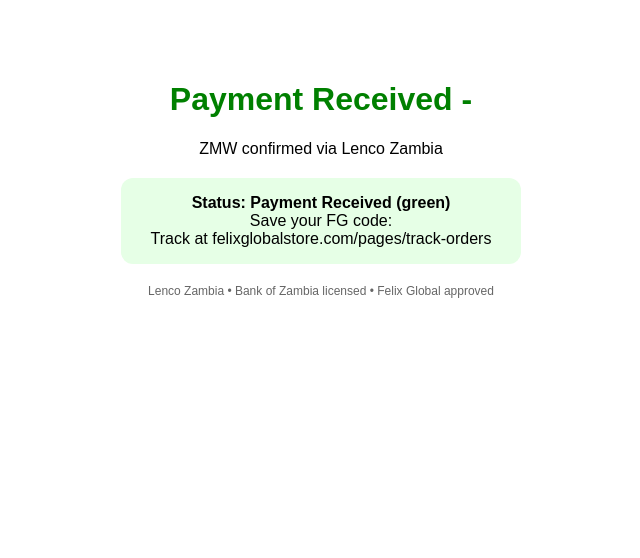
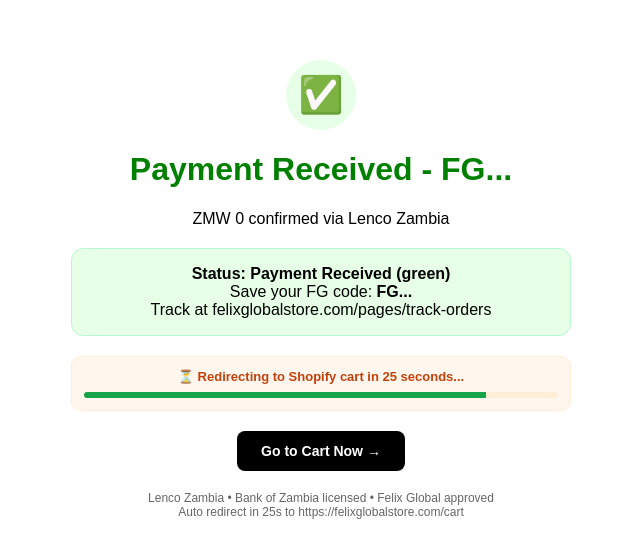
Before and after one commit to felixmtex-bot/felix-real-lenco-payment, a Next.js app: page /success in a window 1280 px wide. Shown: the top 558 px of the page, without its empty margins (319-959 px from the left). Built offline with nearby package versions, Linux system fonts and the light colour scheme.

Commit message:
Update page.jsx

```diff
--- a/app/success/page.jsx
+++ b/app/success/page.jsx
@@ -1,25 +1,59 @@
 "use client";
 import { Suspense } from "react";
 import { useSearchParams } from "next/navigation";
+import { useState, useEffect } from "react";
 
-// Force dynamic so Vercel doesn't try to pre-render /success
 export const dynamic = 'force-dynamic';
 
 function SuccessContent() {
   const params = useSearchParams();
-  const ref = params.get("ref");
-  const amount = params.get("amount");
+  const ref = params.get("ref") || params.get("reference") || "FG...";
+  const amount = params.get("amount") || "0";
+  const coll = params.get("coll") || "";
+  const returnUrl = params.get("return_url") || "https://felixglobalstore.com/cart";
+
+  const [countdown, setCountdown] = useState(30);
+
+  useEffect(() => {
+    const timer = setInterval(() => {
+      setCountdown(prev => {
+        if (prev <= 1) {
+          clearInterval(timer);
+          window.location.href = returnUrl;
+          return 0;
+        }
+        return prev - 1;
+      });
+    }, 1000);
+    return () => clearInterval(timer);
+  }, [returnUrl]);
 
   return (
-    <div style={{ maxWidth: 400, margin: "40px auto", textAlign: "center", fontFamily: "sans-serif", padding: 20 }}>
+    <div style={{ maxWidth: 500, margin: "40px auto", textAlign: "center", fontFamily: "sans-serif", padding: 20 }}>
+      <div style={{ width: 70, height: 70, background: "#e6ffe6", borderRadius: "50%", display: "flex", alignItems: "center", justifyContent: "center", margin: "0 auto 15px", fontSize: 36 }}>✅</div>
       <h1 style={{ color: "green" }}>Payment Received - {ref}</h1>
-      <p>ZMW {amount} confirmed via Lenco Zambia</p >
-      <div style={{ background: "#e6ffe6", padding: 16, borderRadius: 12, marginTop: 20 }}>
+      <p>ZMW {amount} confirmed via Lenco Zambia</p>
+      <div style={{ background: "#e6ffe6", padding: 16, borderRadius: 12, marginTop: 20, border: "1px solid #bbf7d0" }}>
         <b>Status: Payment Received (green)</b><br />
         Save your FG code: <b>{ref}</b><br />
         Track at felixglobalstore.com/pages/track-orders
+        {coll && <><br/><span style={{ fontSize: 10, color: "#666" }}>Lenco ID: {coll}</span></>}
       </div>
-      <p style={{ fontSize: 12, color: "#666", marginTop: 20 }}>Lenco Zambia • Bank of Zambia licensed • Felix Global approved</p >
+
+      <div style={{ background: "#fff7ed", border: "1px solid #ffedd5", borderRadius: 10, padding: 12, marginTop: 20 }}>
+        <div style={{ fontSize: 13, fontWeight: 700, color: "#c2410c" }}>⏳ Redirecting to Shopify cart in {countdown} seconds...</div>
+        <div style={{ width: "100%", background: "#ffedd5", borderRadius: 10, height: 6, marginTop: 8, overflow: "hidden" }}>
+          <div style={{ width: `${(countdown/30)*100}%`, background: "#16a34a", height: "100%", transition: "width 1s linear" }}></div>
+        </div>
+      </div>
+
+      <div style={{ marginTop: 20, display: "flex", gap: 12, justifyContent: "center" }}>
+        <a href={returnUrl} style={{ background: "black", color: "white", padding: "12px 24px", borderRadius: 8, textDecoration: "none", fontWeight: 700, fontSize: 14 }}>
+          Go to Cart Now →
+        </a>
+      </div>
+
+      <p style={{ fontSize: 12, color: "#666", marginTop: 20 }}>Lenco Zambia • Bank of Zambia licensed • Felix Global approved<br/>Auto redirect in {countdown}s to {returnUrl}</p>
     </div>
   );
 }
```
